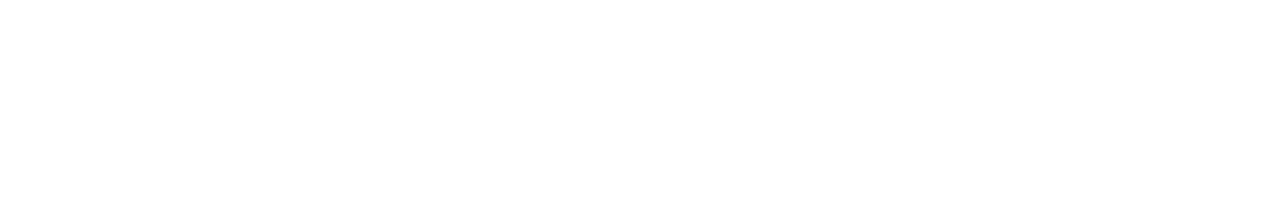
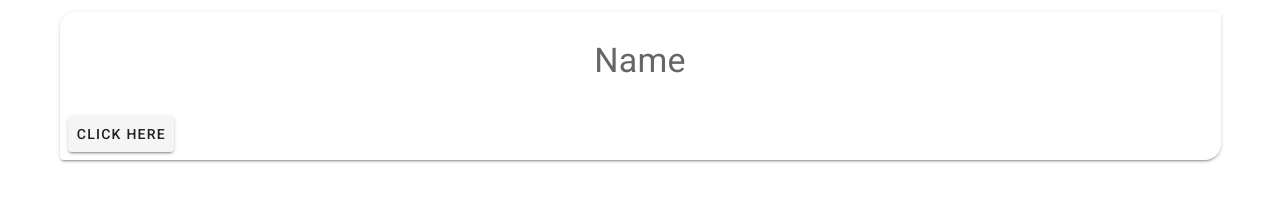
Before and after one commit to ItsGodHere/randomNameGenerator, a plain HTML site: page index.html in a window 1280 px wide. Drawn offline with nearby package versions, Linux system fonts and the light colour scheme.

Commit message:
Mise en forme

```diff
--- a/index.html
+++ b/index.html
@@ -10,11 +10,30 @@
 </head>
 
 <body>
+    <div id="app">
+        <v-app>
+            <v-container>
+                <v-card shaped>
+                    <v-card-text class="text-center text-primary text-h4">
+                        <v-container>Name</v-container>
+                    </v-card-text>
+                    <v-card-actions>
+                        <v-btn>Click here</v-btn>
+                    </v-card-actions>
+                </v-card>
+            </v-container>
+        </v-app>
+    </div>
 
     <script src="https://cdn.jsdelivr.net/npm/vue@2.x/dist/vue.js"></script>
     <script src="https://cdn.jsdelivr.net/npm/vuetify@2.x/dist/vuetify.js"></script>
     <script>
-        // TODO:
+        new Vue({
+            el: '#app',
+            vuetify: new Vuetify(),
+            data: {
+            }
+        })
     </script>
 </body>
 
```
